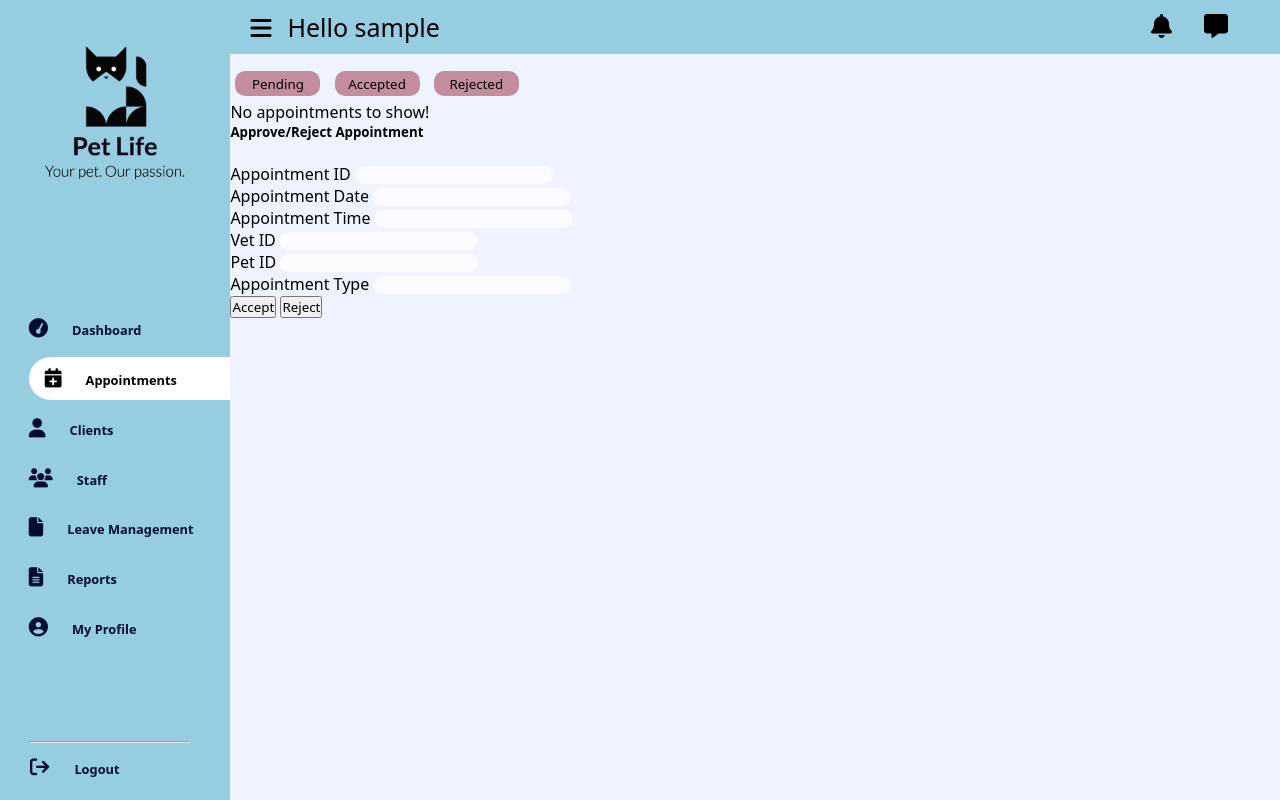
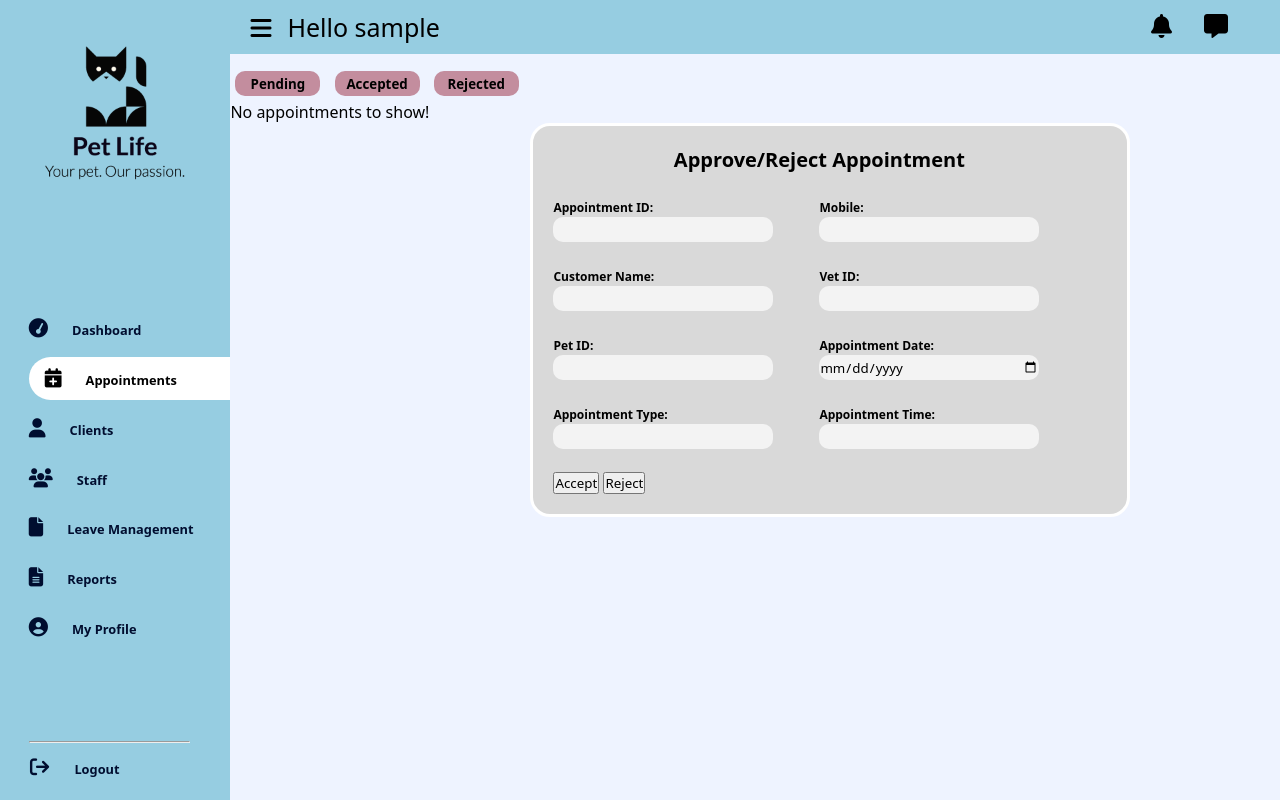
Before and after one commit to mudheerakariyawasam/pet-life, a PHP site: page /modules/admin/Admin/appointment.php in a window 1280 px wide. Run offline with PHP 8.4, Linux system fonts and the light colour scheme; the visitor is signed in with stand-in values (Sample User, id 1); data that the repository does not hold is empty.

Commit message:
view appointment done

```diff
--- a/modules/admin/Admin/appointment.php
+++ b/modules/admin/Admin/appointment.php
@@ -71,11 +71,7 @@
                             <i class="fa-solid fa-bell"></i>
                         </a>
                     </li>
-                    <li>
-                        <a href="#">
-                        <i class="fa-solid fa-message"></i>
-                        </a>
-                    </li>
+                    <li><a href="#"><i class="fa-solid fa-message"></i></a></li>
 
                 </ul>
             </div>
@@ -128,7 +124,7 @@
             <td>' . $row["appointment_date"] . '</td>
             <td>' . $row["appointment_time"] . '</td>
             <td>' . $row["appointment_type"] . '</td>
-            <td class="action-btn"><button type="submit"><img src="images/update.png"></button></td>
+            <td class="action-btn"><button type="submit"><img src="../images/view-eye.png"></button></td>
           </tr>';
         }
           echo '</table>';
@@ -162,7 +158,7 @@
             <td>' . $row["appointment_date"] . '</td>
             <td>' . $row["appointment_time"] . '</td>
             <td>' . $row["appointment_type"] . '</td>
-            <td class="action-btn"><button type="submit"><img src="images/update.png"></button></td>
+            <td class="action-btn"><a href="appointment.php?id='.$row["appointment_id"].'"><img class="view-img" src="../images/view-eye.png"></a></td>
           </tr>';
         }
           echo '</table>';
@@ -196,7 +192,7 @@
             <td>' . $row["appointment_date"] . '</td>
             <td>' . $row["appointment_time"] . '</td>
             <td>' . $row["appointment_type"] . '</td>
-            <td class="action-btn"><button type="submit"><img src="images/update.png"></button></td>
+            <td class="action-btn"><a href="appointment.php?id='.$row["appointment_id"].'"><img class="view-img" src="../images/view-eye.png"></a></td>
           </tr>';
         }
           echo '</table>';
@@ -221,6 +217,7 @@
             <th>Status</th>
           </tr>';
 
+          //href = 'ptlife/folder/file?id='
         while($row = mysqli_fetch_assoc($result)){
 
           echo '<tr >
@@ -230,7 +227,7 @@
             <td>' . $row["appointment_date"] . '</td>
             <td>' . $row["appointment_time"] . '</td>
             <td>' . $row["appointment_type"] . '</td>
-            <td class="action-btn"><button type="submit"><img src="images/update.png"></button></td>
+            <td class="action-btn"><a href="appointment.php?id='.$row["appointment_id"].'"><img class="view-img" src="../images/view-eye.png"></a></td>
           </tr>';
         }
           echo '</table>';
@@ -238,104 +235,69 @@
           echo "No appointments to show!";
         }
       }
+
+      function displayAppointment($conn){
+        $sql = "SELECT * FROM appointment WHERE appointment_id='".$_GET['id']."'";
+        $result = mysqli_query($conn, $sql);
+        $row=mysqli_fetch_assoc($result);
+        return $row;
+
+      }
     ?>
   </div>
 <?php
+  if(isset($_GET['id'])) {
 
-    // after assigning work we will delete data from submitrequesttable by pressing close button
-    if(isset($_REQUEST['close'])){
-      $sql = "DELETE FROM appointment WHERE appointment_id = {$_REQUEST['id']}";
-      if($conn->query($sql) === TRUE){
-        // echo "Record Deleted Successfully";
-        // below code will refresh the page after deleting the record
-        echo '<meta http-equiv="refresh" content= "0;URL=?closed" />';
-        } else {
-          echo "Unable to Delete Data";
-        }
-      }
- ?>
+    $row=displayAppointment($conn);
+    //var_dump($row);
+  }
+?>
 
-<?php
+<div class="content-form">
+    <form action="" method="POST">
+    <h5 class="text-center">Approve/Reject Appointment</h5><br>
 
-    if(isset($_REQUEST['view'])){
-      $sql = "SELECT * FROM appointment WHERE appointment_id = {$_REQUEST['id']}";
-    $result = $conn->query($sql);
-    $row = $result->fetch_assoc();
-    }
-
- //  Assign work Order Request Data going to submit and save on db assignwork_tb table
- if(isset($_REQUEST['assign'])){
-  // Checking for Empty Fields
-  if(($_REQUEST['appointmentid'] == "") || ($_REQUEST['appointmentdate'] == "") || ($_REQUEST['appointmenttime'] == "") || ($_REQUEST['vetid'] == "") || ($_REQUEST['petid'] == "") || ($_REQUEST['appointmenttype'] == "")){
-   // msg displayed if required field missing
-   $msg = '<div class="alert alert-warning col-sm-6 ml-5 mt-2" role="alert"> Fill All Fileds </div>';
-  } else {
-    // Assigning User Values to Variable
-        $aid = $_REQUEST['appointmentid'];
-        $adate = $_REQUEST['appointmentdate'];
-        $atime = $_REQUEST['appointmenttime'];
-        $avid = $_REQUEST['vetid'];
-        $apid = $_REQUEST['petid'];
-        $atype = $_REQUEST['appointmenttype'];
-
-    $sql = "INSERT INTO test (appointment_id, appointment_date, appointment_time, vet_id, pet_id, appointment_type) VALUES ('$aid', '$adate','$atime', '$avid', '$apid', '$atype')";
-    if($conn->query($sql) == TRUE){
-     // below msg display on form submit success
-     $msg = '<div class="alert alert-success col-sm-6 ml-5 mt-2" role="alert"> Work Assigned Successfully </div>';
-    } else {
-     // below msg display on form submit failed
-     $msg = '<div class="alert alert-danger col-sm-6 ml-5 mt-2" role="alert"> Unable to Assign Work </div>';
-    }
-  }
-  }
-
- ?>
-
-<div class="col-sm-5 mt-5 jumbotron">
-  <!-- Main Content area Start Last -->
-  <form action="" method="POST">
-    <h5 class="text-center">Approve/Reject Appointment</h5><br>
-    <div class="form-group">
-      <label for="appointmentid">Appointment ID</label>
+      <div class="form-left">
+      <label for="appointmentid">Appointment ID:</label><br>
       <input type="text" class="form-control" id="appointmentid" name="appointmentid" value="<?php if(isset($row['appointment_id'])) {echo $row['appointment_id']; }?>"
         readonly>
-    </div>
-    <div class="form-group">
-      <label for="appointmentdate">Appointment Date</label>
-      <input type="text" class="form-control" id="appointmentdate" name="appointmentdate" value="<?php if(isset($row['appointment_date'])) {echo $row['appointment_date']; }?>">
-    </div>
-    <div class="form-group">
-      <label for="appointmenttime">Appointment Time</label>
-      <input type="text" class="form-control" id="appointmenttime" name="appointmenttime" value="<?php if(isset($row['appointment_time'])) { echo $row['appointment_time']; } ?>">
-    </div>
-    <div class="form-group">
-      <label for="vetid">Vet ID</label>
-      <input type="text" class="form-control" id="vetid" name="vetid" value="<?php if(isset($row['vet_id'])) { echo $row['vet_id']; } ?>">
-    </div>
-    <div class="form-row">
-      <div class="form-group col-md-6">
-        <label for="petid">Pet ID</label>
+      <br><br>
+        <label for="appointmentid">Customer Name:</label><br>
+      <input type="text" class="form-control" id="appointmentid" name="appointmentid" value="<?php if(isset($row['appointment_id'])) {echo $row['appointment_id']; }?>"
+        readonly>
+      <br><br>
+      <label for="petid">Pet ID:</label><br>
         <input type="text" class="form-control" id="petid" name="petid" value="<?php if(isset($row['pet_id'])) { echo $row['pet_id']; } ?>">
+    <br><br>
+      <label for="appointmenttype">Appointment Type:</label><br>
+      <input type="text" class="form-control" id="petid" name="petid" value="<?php if(isset($row['pet_id'])) { echo $row['pet_id']; } ?>">
+    <br>   <br>
       </div>
-      <div class="form-group col-md-6">
-        <label for="appointmenttype">Appointment Type</label>
-        <input type="text" class="form-control" id="appointmenttype" name="appointmenttype" value="<?php if(isset($row['appointment_type'])) {echo $row['appointment_type']; }?>">
+
+      <div class="form-right">
+        <label for="appointmentdate">Mobile:</label><br>
+        <input type="text" class="form-control" id="appointmentdate" name="appointmentdate" value="<?php if(isset($row['appointment_date'])) {echo $row['appointment_date']; }?>">
+        <br> <br>
+        <label for="vetid">Vet ID:</label><br>
+        <input type="text" class="form-control" id="vetid" name="vetid" value="<?php if(isset($row['vet_id'])) { echo $row['vet_id']; } ?>">
+        <br> <br>
+        <label for="appointmentdate">Appointment Date:</label><br>
+        <input type="date" class="form-control" id="appointmentdate" name="appointmentdate" value="<?php if(isset($row['appointment_date'])) {echo $row['appointment_date']; }?>">
+        <br> <br>
+        <label for="appointmenttime">Appointment Time:</label><br>
+        <input type="text" class="form-control" id="appointmenttime" name="appointmenttime" value="<?php if(isset($row['appointment_time'])) { echo $row['appointment_time']; } ?>">
+        <br> <br>
       </div>
-    </div>
-    <div class="float-right">
       <button type="submit" class="btn btn-success" name="assign">Accept</button>
       <button type="reset" class="btn btn-secondary">Reject</button>
-    </div>
+
   </form>
+</div>
   <!-- below msg display if required fill missing or form submitted success or failed -->
   <?php if(isset($msg)) {echo $msg; } ?>
-  <?php
-
-  $conn->close();
+<?php
+   $conn->close();
 ?>
-
-
-</div>
     <!-- <script src="script.js"></script> -->
 </body>
 
--- a/modules/admin/css/appointment.css
+++ b/modules/admin/css/appointment.css
@@ -293,9 +293,51 @@ input.button {
   width: 85px;
   height: 25px;
   margin: 5px;
+  font-weight: 600;
 }
 
 input.button :hover{
   background-color:rgba(215,226,255,0.6);
   transition: 0.7s;
 }
+
+.content-form{
+    display: flex;
+    background-color: #D9D9D9;
+    border-radius: 20px;
+    padding: 20px;
+    border-style: solid;
+    border-color: white;
+    width: 600px;
+    margin-left: 300px;
+}
+
+.form-right{
+  float: right;
+  width: 50%;
+}
+
+.form-left{
+  float:left;
+  width: 50%;
+}
+
+input{
+  width: 220px;
+  height: 25px;
+}
+
+label{
+  font-weight: bold;
+  font-size: 12px;
+}
+
+.text-center{
+  font-size: 20px;
+  text-align: center;
+}
+
+.view-img{
+  width: 20px;
+  height: 15px;
+}
```
Also changed, not shown: modules/admin/images/view-eye.png (added).
